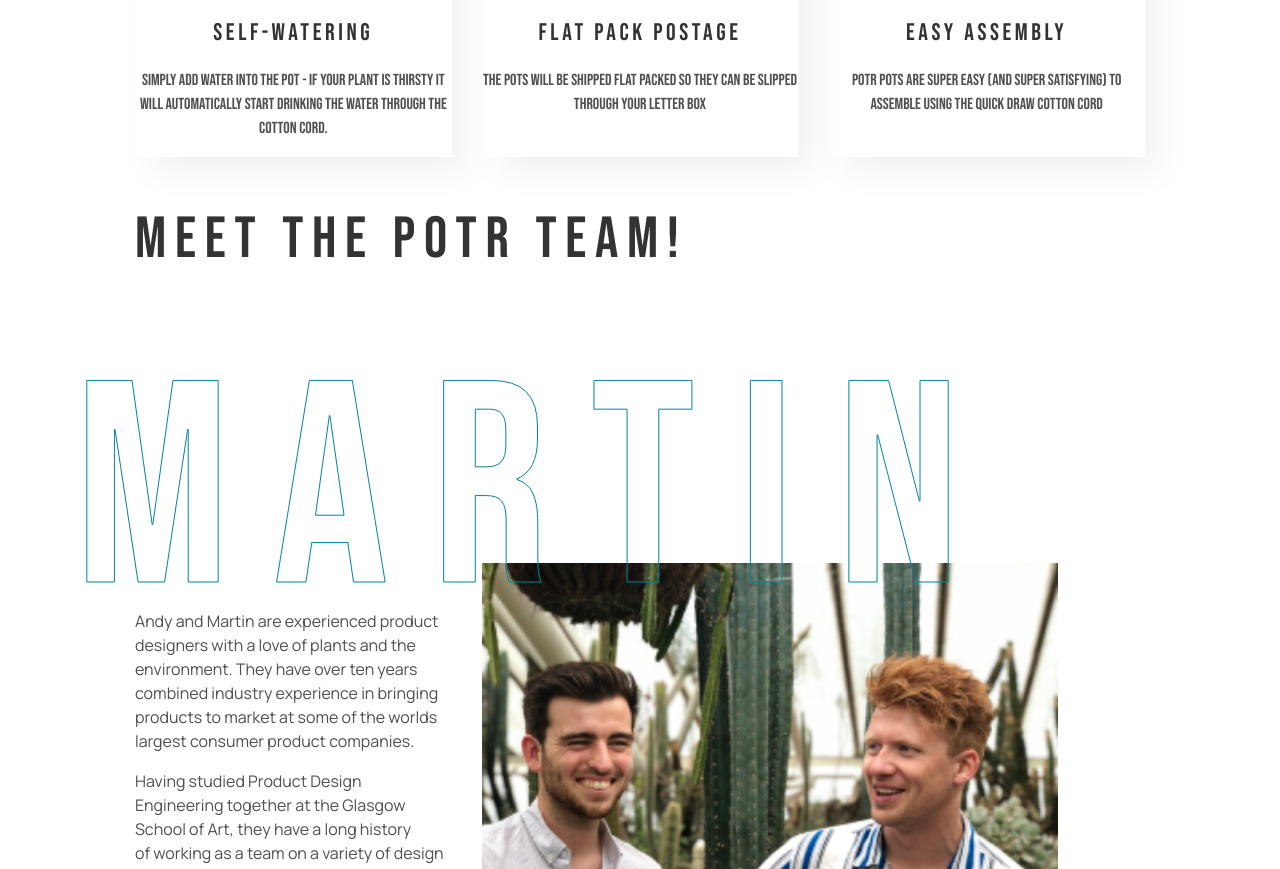
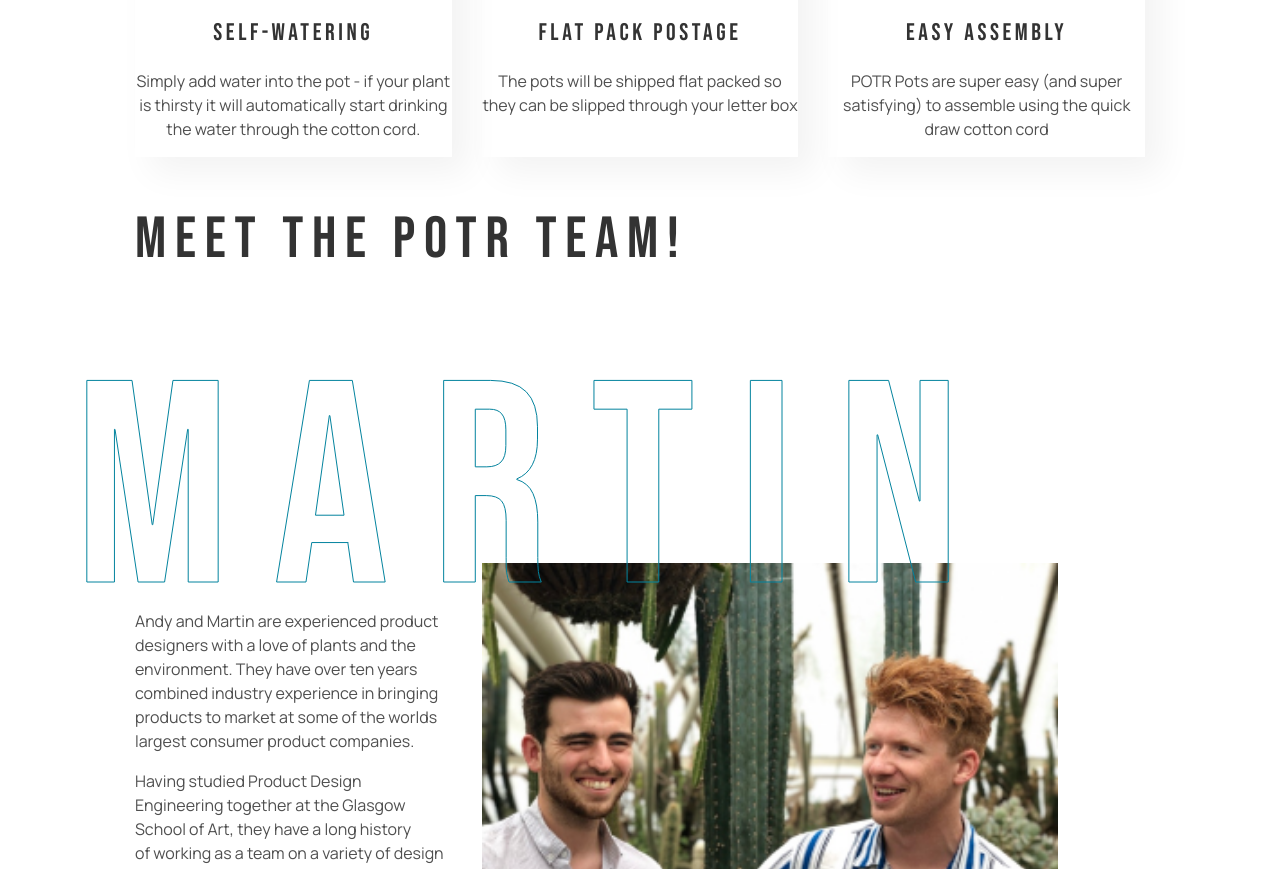
Before and after one commit to Tetiana-Hishchak/Potr_Pots__landing, a website built with Parcel: page src/index.html in a window 1280 px wide. Shown: the part 3025-3894 px from the top of the page. Built offline with nearby package versions, Linux system fonts and the light colour scheme; files whose address does not match are found by name.

Commit message:
Potr Pots landing

```diff
--- a/src/styles/blocks/features.scss
+++ b/src/styles/blocks/features.scss
@@ -62,7 +62,7 @@
   }
 
   &__description {
-    // font-family: "Manrope", sans-serif;
+    font-family: "Manrope", sans-serif;
     font-weight: 400;
     font-size: 16px;
     line-height: 150%;
```
